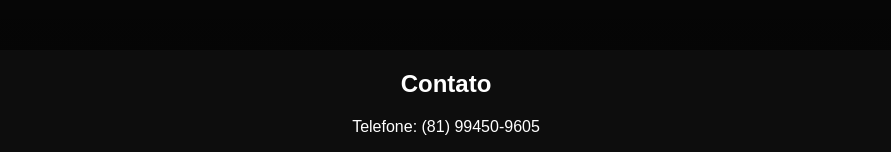
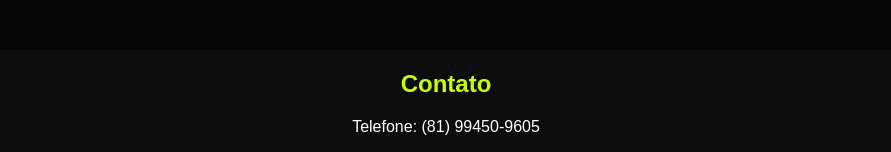
Before and after one commit to Rodrigo-Lead/caasix-site, a plain HTML site: page index.html in a window 1280 px wide. Shown: the part 1800-1952 px from the top of the page, without its empty margins (194-1085 px from the left). Drawn offline with Linux system fonts and the light colour scheme.

Commit message:
Update index.html

```diff
--- a/index.html
+++ b/index.html
@@ -138,7 +138,7 @@
 
   <!-- Contato -->
   <footer id="contato" class="contato">
-    <h2>Contato</h2>
+    <h2><span class="highlight">Contato</span></h2>
     <p>Telefone: (81) 99450-9605</p>
     <!--<p>WhatsApp: (81) 98888-8888</p>-->
     <p>Instagram: @caasixstudio</p>
```
